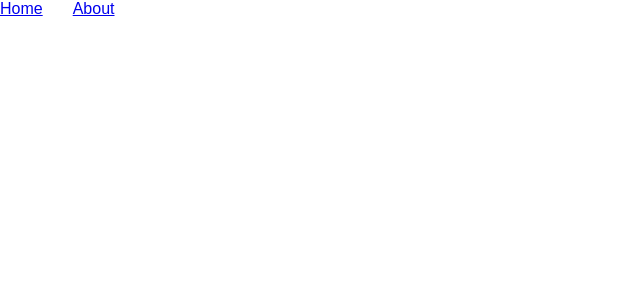
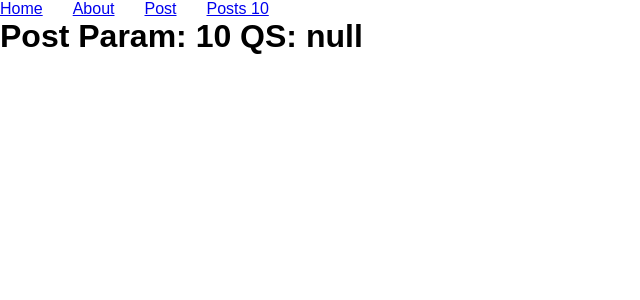
Before and after one commit to jotavek/udemy, a React (Vite) app in the folder tutorial-react-router-dom/: page /posts/10 in a window 1280 px wide. Before the commit this address had no page. Shown: the top 300 px of the page, without its empty margins (0-640 px from the left). Built offline with nearby package versions, Linux system fonts and the light colour scheme.

Commit message:
React-router-dom
Usando parâmetros de URL e Query String

```diff
--- a/tutorial-react-router-dom/src/components/Menu/index.tsx
+++ b/tutorial-react-router-dom/src/components/Menu/index.tsx
@@ -7,6 +7,8 @@ export const Menu = () => {
             <ul>
                 <li><Link to="/">Home</Link></li>
                 <li><Link to="/About">About</Link></li>
+                <li><Link to="/posts">Post</Link></li>
+                <li><Link to="/posts/10">Posts 10</Link></li>
             </ul>
         </nav>
     );
--- /dev/null
+++ b/tutorial-react-router-dom/src/components/Post/index.tsx
@@ -0,0 +1,14 @@
+import {useParams, useSearchParams} from 'react-router-dom'
+import './style.css';
+
+export const Posts = () => {
+    const Params = useParams();
+    const {id} = Params;
+    const [qs] = useSearchParams();
+
+    return(
+        <div>
+            <h1>Post {`Param: ${id}`} {`QS: ${qs.get('page')}`} </h1>
+        </div>
+    );
+};
--- a/tutorial-react-router-dom/src/main.tsx
+++ b/tutorial-react-router-dom/src/main.tsx
@@ -5,6 +5,7 @@ import './styles/global.css'
 import {BrowserRouter, Routes, Route} from 'react-router-dom'
 import { About } from './components/About'
 import { Menu } from './components/Menu'
+import { Posts } from './components/Post'
 
 ReactDOM.createRoot(document.getElementById('root') as HTMLElement).render(
   <React.StrictMode>
@@ -13,6 +14,8 @@ ReactDOM.createRoot(document.getElementById('root') as HTMLElement).render(
       <Routes>
         <Route path="/" element={<Home/>}></Route>
         <Route path="/about" element={<About/>}></Route>
+        <Route path="/posts/:id" element={<Posts/>}></Route>
+        <Route path="/posts" element={<Posts/>}></Route>
       </Routes>
     </BrowserRouter>
   </React.StrictMode>
```
Also changed, not shown: tutorial-react-router-dom/src/components/Post/style.css (added).
